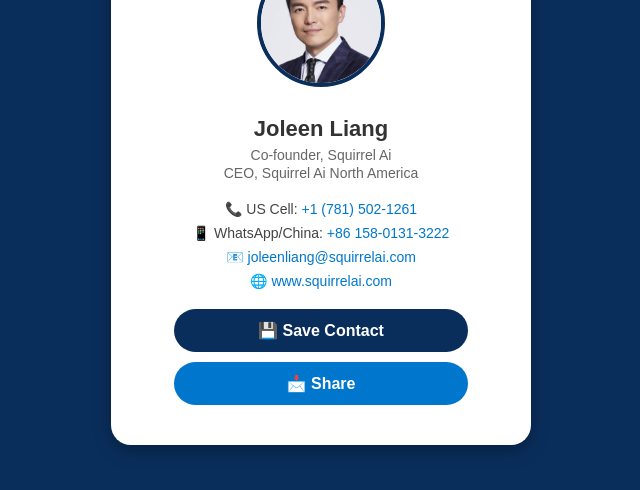
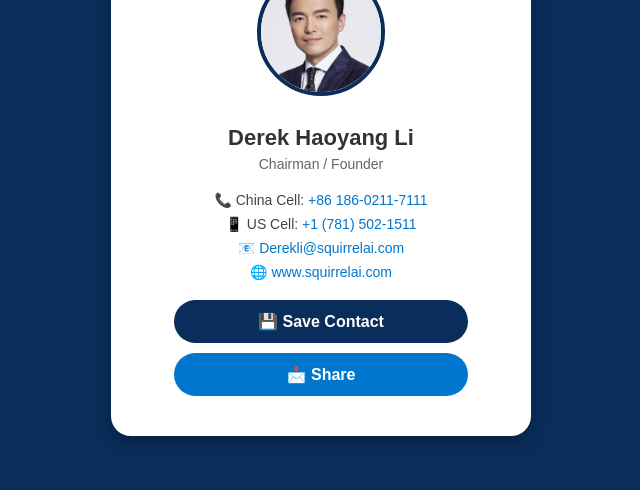
Before and after one commit to SquirrelAI/Derek_squirrelai.github.io, a plain HTML site: page index.html in a window 1280 px wide. Shown: the part 226-716 px from the top of the page, without its empty margins (319-959 px from the left). Drawn offline with Linux system fonts and the light colour scheme.

Commit message:
Update index.html

```diff
--- a/index.html
+++ b/index.html
@@ -3,7 +3,7 @@
 <head>
   <meta charset="UTF-8">
   <meta name="viewport" content="width=device-width, initial-scale=1.0">
-  <title>Joleen Liang - Squirrel Ai</title>
+  <title>Derek Haoyang Li - Squirrel Ai</title>
   <link rel="stylesheet" href="style.css">
 </head>
 <body>
@@ -12,24 +12,23 @@
     <img src="logo.png" alt="Squirrel Ai Logo" class="logo">
 
     <!-- 联系人头像 -->
-    <img src="avatar.png" alt="Joleen Liang" class="avatar">
+    <img src="avatar.png" alt="Derek Haoyang Li" class="avatar">
 
-    <h2>Joleen Liang</h2>
-    <p class="title">Co-founder, Squirrel Ai</p>
-    <p class="title">CEO, Squirrel Ai North America</p>
+    <h2>Derek Haoyang Li</h2>
+    <p class="title">Chairman / Founder</p>
 
     <div class="info">
-      <p>📞 US Cell: <a href="tel:+17815021261">+1 (781) 502-1261</a></p>
-      <p>📱 WhatsApp/China: <a href="tel:+8615801313222">+86 158-0131-3222</a></p>
-      <p>📧 <a href="mailto:joleenliang@squirrelai.com">joleenliang@squirrelai.com</a></p>
+      <p>📞 China Cell: <a href="tel:+8618602117111">+86 186-0211-7111</a></p>
+      <p>📱 US Cell: <a href="tel:+17815021511">+1 (781) 502-1511</a></p>
+      <p>📧 <a href="mailto:Derekli@squirrelai.com">Derekli@squirrelai.com</a></p>
       <p>🌐 <a href="https://www.squirrelai.com" target="_blank">www.squirrelai.com</a></p>
     </div>
 
     <!-- 保存联系人按钮 -->
-    <a href="joleen_liang.vcf" download class="btn">💾 Save Contact</a>
+    <a href="derek_li.vcf" download class="btn">💾 Save Contact</a>
 
     <!-- 分享按钮 -->
-    <a href="mailto:?subject=Joleen Liang Contact&body=Here is my contact info: https://squirrelai.github.io/" class="btn share">📩 Share</a>
+    <a href="mailto:?subject=Derek Haoyang Li Contact&body=Here is my contact info: https://squirrelai.github.io/" class="btn share">📩 Share</a>
   </div>
 </body>
 </html>
```
